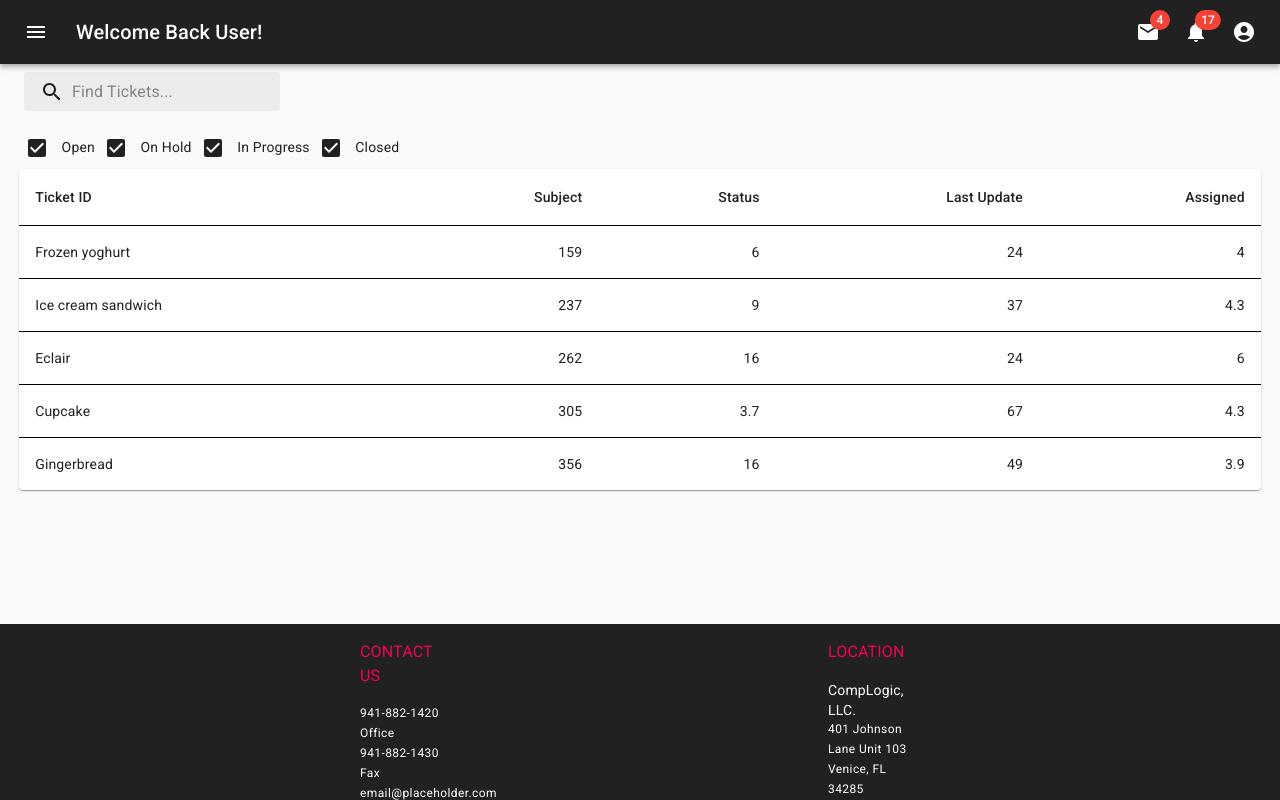
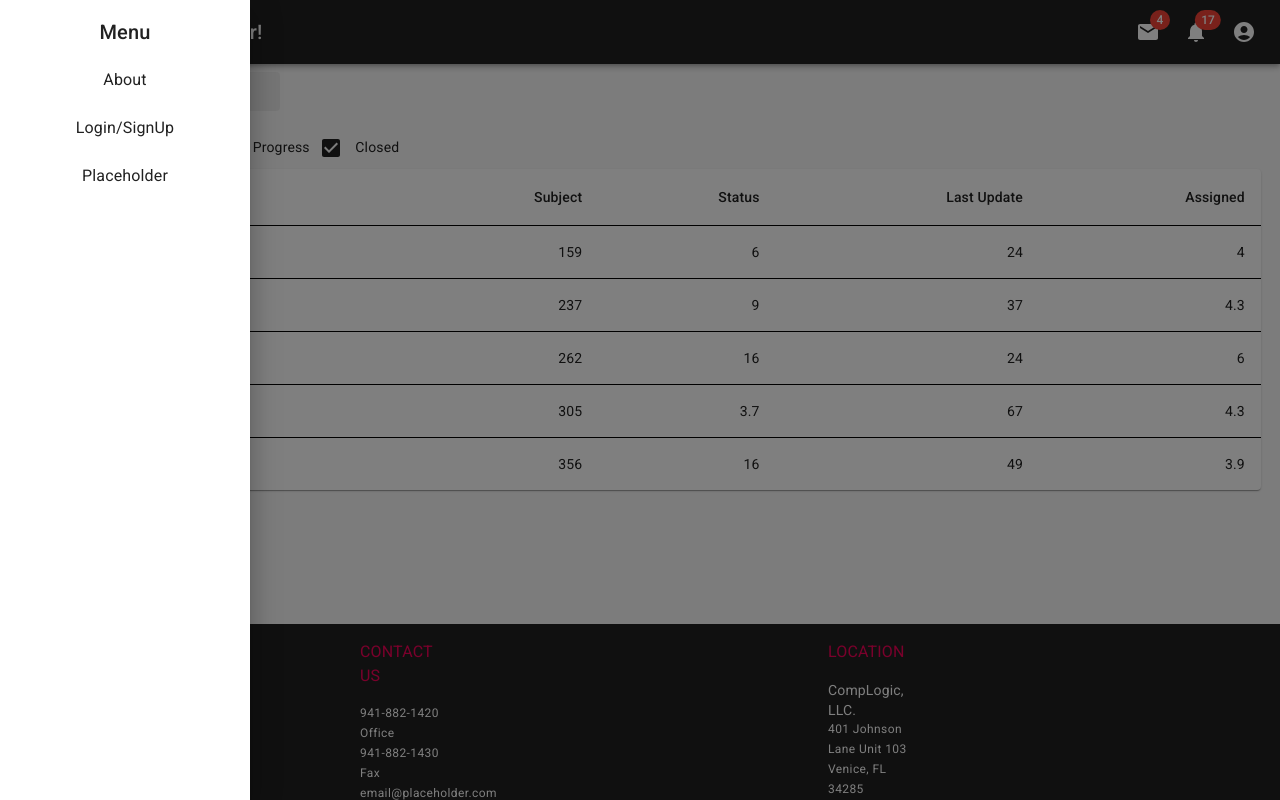
Before and after one commit to Anastasia095/IT-support-website, a React (Create React App) app in the folder client/: page /profile in a window 1280 px wide. Both pictures are taken after a click on the button 36 px from the left and 32 px from the top of the page. Shown: the top 800 px of the page. Built offline with nearby package versions, Linux system fonts and the light colour scheme; grey boxes are pictures that could not be loaded.

Commit message:
added drawer to profile page

```diff
--- a/client/src/components/Navbar/index.js
+++ b/client/src/components/Navbar/index.js
@@ -1,7 +1,7 @@
 import * as React from 'react';
 import {
+  Drawer,
   AppBar,
-  Drawer,
   Box,
   Toolbar,
   Typography,
--- a/client/src/pages/Profile.js
+++ b/client/src/pages/Profile.js
@@ -1,7 +1,10 @@
 import * as React from 'react';
-import AppBar from '@mui/material/AppBar';
-import Box from '@mui/material/Box';
-import Toolbar from '@mui/material/Toolbar';
+import {
+    AppBar,
+    Drawer,
+    Box,
+    Toolbar,
+} from "@material-ui/core";
 import IconButton from '@mui/material/IconButton';
 import Typography from '@mui/material/Typography';
 import Badge from '@mui/material/Badge';
@@ -17,6 +20,13 @@ import Checkbox from '@mui/material/Checkbox';
 import SearchIcon from '@mui/icons-material/Search';
 import { styled } from '@mui/material/styles';
 import InputBase from '@mui/material/InputBase';
+import { useState } from 'react';
+import Link from '@mui/material/Link';
+import List from '@mui/material/List';
+import ListItemButton from '@mui/material/ListItemButton';
+import ListItemText from "@mui/material/ListItemText";
+import { MuiThemeProvider } from '@material-ui/core/styles';
+import { customTheme } from "../themes/index.ts";
 
 export default function Profile() {
     const [anchorEl, setAnchorEl] = React.useState(null);
@@ -157,9 +167,15 @@ export default function Profile() {
         },
     }));
 
+    //drawer state
+    const [open, setOpen] = React.useState(false);
+    const [isDrawerOpen, setIsDrawerOpen] = useState(false);
+
+
     return (
         //bad sticky footer fix
         <Box sx={{ flexGrow: 1, minHeight: '600px' }}>
+            <MuiThemeProvider theme={customTheme}>
             <AppBar position="static">
                 <Toolbar>
                     <IconButton
@@ -168,9 +184,37 @@ export default function Profile() {
                         color="inherit"
                         aria-label="open drawer"
                         sx={{ mr: 2 }}
+                        onClick={() => setIsDrawerOpen(true)}
                     >
                         <MenuIcon />
                     </IconButton>
+                    <Drawer anchor='left'
+                        open={isDrawerOpen}
+                        onClose={() => setIsDrawerOpen(false)}
+                    >
+                        <Box p={2} width='250px' textAlign='center' role='presentation'>
+                            <Typography variant='h6' component='div'>
+                                Menu
+                            </Typography>
+                            <List>
+                                <ListItemButton sx={{ textAlign: 'center' }}>
+                                    <ListItemText>
+                                        <Link href="about" color="inherit" underline="none">About</Link>
+                                    </ListItemText>
+                                </ListItemButton>
+                                <ListItemButton sx={{ textAlign: 'center' }}>
+                                    <ListItemText>
+                                        <Link href="login" color="inherit" underline="none">Login/SignUp</Link>
+                                    </ListItemText>
+                                </ListItemButton>
+                                <ListItemButton sx={{ textAlign: 'center' }}>
+                                    <ListItemText>
+                                        <Link href="#" color="inherit" underline="none">Placeholder</Link>
+                                    </ListItemText>
+                                </ListItemButton>
+                            </List>
+                        </Box>
+                    </Drawer>
                     <Typography
                         variant="h6"
                         noWrap
@@ -221,16 +265,16 @@ export default function Profile() {
                     </Box>
                 </Toolbar>
             </AppBar>
-            <Search sx={{ width: '10%', mt: 1}}>
+            <Search sx={{ width: '10%', mt: 1 }}>
                 <SearchIconWrapper>
                     <SearchIcon />
                 </SearchIconWrapper>
-            <StyledInputBase sx={{ pl: 6}}
+                <StyledInputBase sx={{ pl: 6 }}
                     placeholder="Find Tickets..."
                     inputProps={{ 'aria-label': 'search' }}
                 />
             </Search>
-            <Box sx={{pl: 2, pt: 2 }}>
+            <Box sx={{ pl: 2, pt: 2 }}>
                 <Checkbox {...label} defaultChecked /> Open
                 <Checkbox {...label} defaultChecked /> On Hold
                 <Checkbox {...label} defaultChecked /> In Progress
@@ -239,6 +283,7 @@ export default function Profile() {
             {renderMobileMenu}
             {renderMenu}
             <CustomizedTables />
+            </MuiThemeProvider>
         </Box>
 
     );
```
Also changed, not shown: 1 other file (tests, documents, lock files or other folders). Lines whose indentation alone changed are shown as unchanged.
